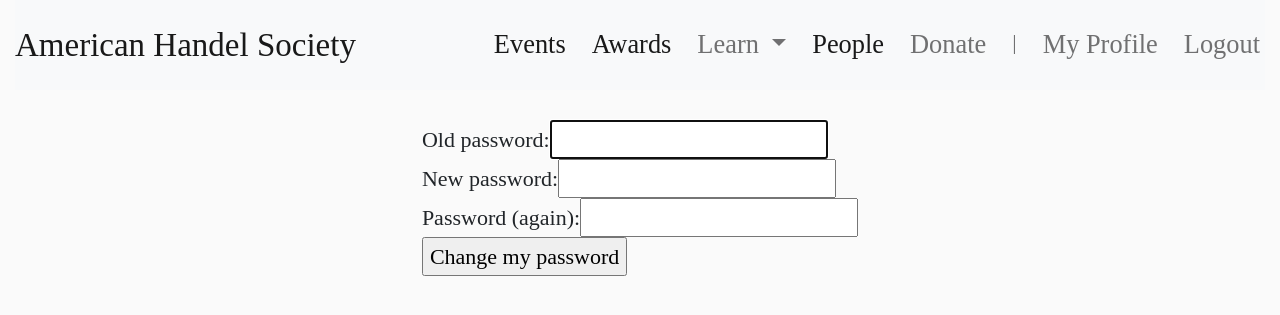
After one commit to americanhandelsociety/americanhandelsociety-members, a Django app: page /change-password/ in a window 1280 px wide. The commit adds this page. Shown: the top 315 px of the page. Run offline with Django 3.2, Linux system fonts and the light colour scheme; the visitor is signed in with stand-in values (Sample User, id 1); some libraries are stand-ins or nearby versions; some web fonts are replaced.

Commit message:
task: Add Change Password form

```diff
--- a/americanhandelsociety/urls.py
+++ b/americanhandelsociety/urls.py
@@ -14,7 +14,7 @@ Including another URLconf
     2. Add a URL to urlpatterns:  path('blog/', include('blog.urls'))
 """
 from django.contrib import admin
-from django.urls import path, include
+from django.urls import path, re_path
 
 from americanhandelsociety_app.views import (
     About,
@@ -22,12 +22,17 @@ from americanhandelsociety_app.views import (
     Profile,
     Login,
     Logout,
+    PasswordChange,
 )
 
 urlpatterns = [
     path("about/", About.as_view(), name="about"),
     path("people/", People.as_view(), name="people"),
+    # Profile
     path("profile/", Profile.as_view(), name="profile"),
+    re_path(r"^profile/(?P<form_name>.+)$", Profile.as_view(), name="success"),
+    path("change-password/", PasswordChange.as_view(), name="change-password"),
+    # Auth
     path("logout/", Logout.as_view(), name="logout"),
     path("login/", Login.as_view(), name="login"),
     path("admin/", admin.site.urls),
--- a/americanhandelsociety_app/static/css/custom.css
+++ b/americanhandelsociety_app/static/css/custom.css
@@ -43,6 +43,14 @@ h3 {
 .btn {
   font-size: 1.6rem;
   padding: 10px 50px;
+}
+
+/* TODO: Find colors */
+.alert-success {
+  color: #0f5132;
+  background-color: #d1e7dd;
+  border: 2px solid #badbcc;
+  padding: 1rem;
 }
 
 /* Banner */
--- /dev/null
+++ b/americanhandelsociety_app/templates/password_change.html
@@ -0,0 +1,48 @@
+{% extends "base.html" %}
+
+{% block title %}Change Password{% endblock %}
+
+{% block content %}
+
+<div class='container-fluid'>
+    <div class="row">
+        <div class="col mt-5 d-flex justify-content-center">
+            <form action="" method="post">{% csrf_token %}
+                <div>
+                {% if form.errors %}
+                    <p class="errornote">
+                    {{form.errors}}
+                    </p>
+                {% endif %}
+
+
+                <fieldset class="module aligned wide">
+
+                <div class="form-row">
+                    {{ form.old_password.errors }}
+                    <label for="id_old_password" class="required">Old password:</label>{{ form.old_password }}
+                </div>
+
+                <div class="form-row">
+                    {{ form.new_password1.errors }}
+                    <label for="id_new_password1" class="required">New password:</label>{{ form.new_password1 }}
+                </div>
+
+                <div class="form-row">
+                {{ form.new_password2.errors }}
+                    <label for="id_new_password2" class="required">Password (again):</label>{{ form.new_password2 }}
+                </div>
+
+                </fieldset>
+
+                <div class="submit-row">
+                    <input type="submit" value="Change my password" class="default" />
+                </div>
+
+                </div>
+                </form>
+        </div>
+    </div>
+</div>
+
+{% endblock %}
--- a/americanhandelsociety_app/views.py
+++ b/americanhandelsociety_app/views.py
@@ -1,8 +1,14 @@
 from django.shortcuts import render
+from django.urls import reverse_lazy
 from django.views.generic.base import View
 from django.views.generic.list import ListView
 from django.contrib.auth.mixins import LoginRequiredMixin
-from django.contrib.auth.views import LoginView, LogoutView
+from django.contrib.auth.views import (
+    LoginView,
+    LogoutView,
+    PasswordChangeView,
+    PasswordChangeDoneView,
+)
 
 from .models import Member
 
@@ -24,7 +30,24 @@ class Profile(ProtectedView, View):
     template_name = "profile.html"
 
     def get(self, request, *args, **kwargs):
-        return render(request, self.template_name)
+        # data = {"change_password_success": False}
+
+        # print(kwargs, "!!!")
+        # if "form-name" in kwargs and :
+        #     data["change_password_success"] = True
+
+        return render(
+            request,
+            self.template_name,
+            kwargs,
+        )
+
+
+class PasswordChange(PasswordChangeView, View):
+    template_name = "password_change.html"
+    success_url = reverse_lazy(
+        "success", kwargs={"form_name": "change-password-success"}
+    )
 
 
 class People(ListView):
```
Also changed, not shown: americanhandelsociety_app/templates/profile.html (+6 -1 lines).
